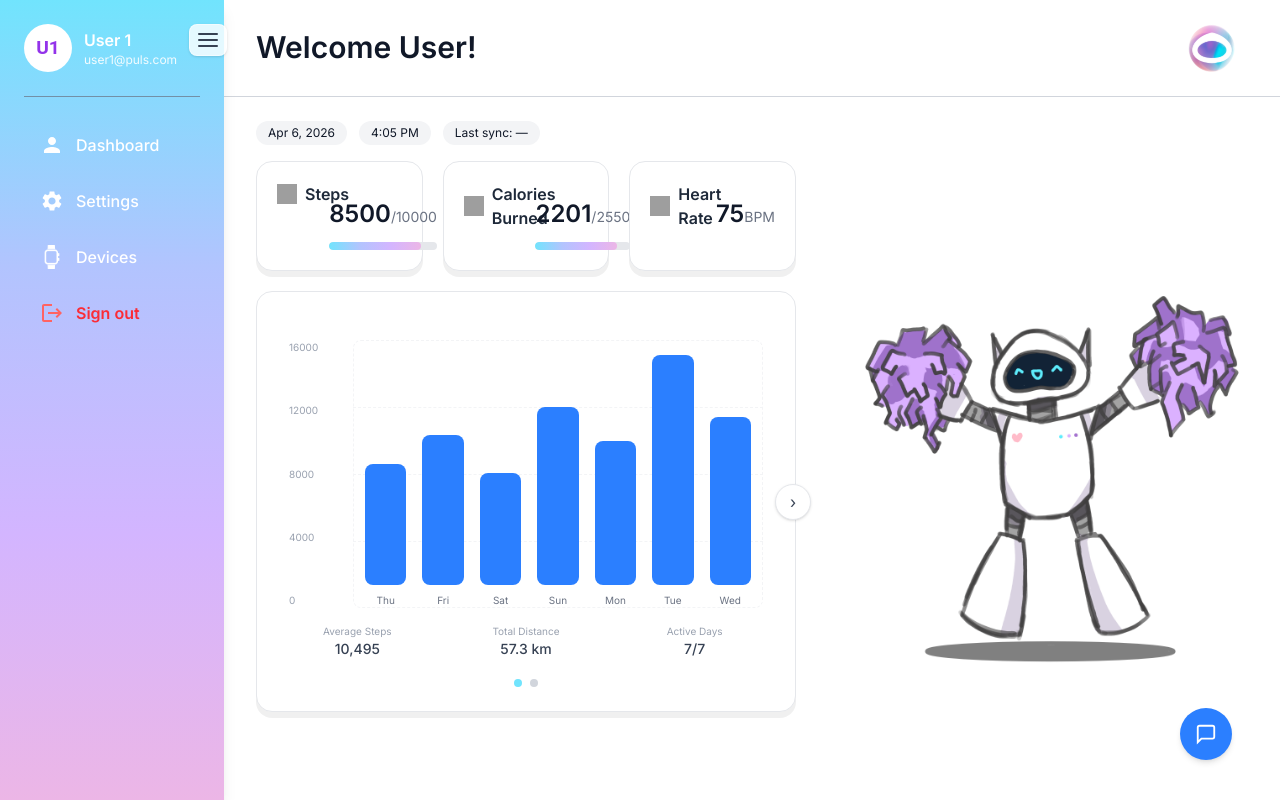
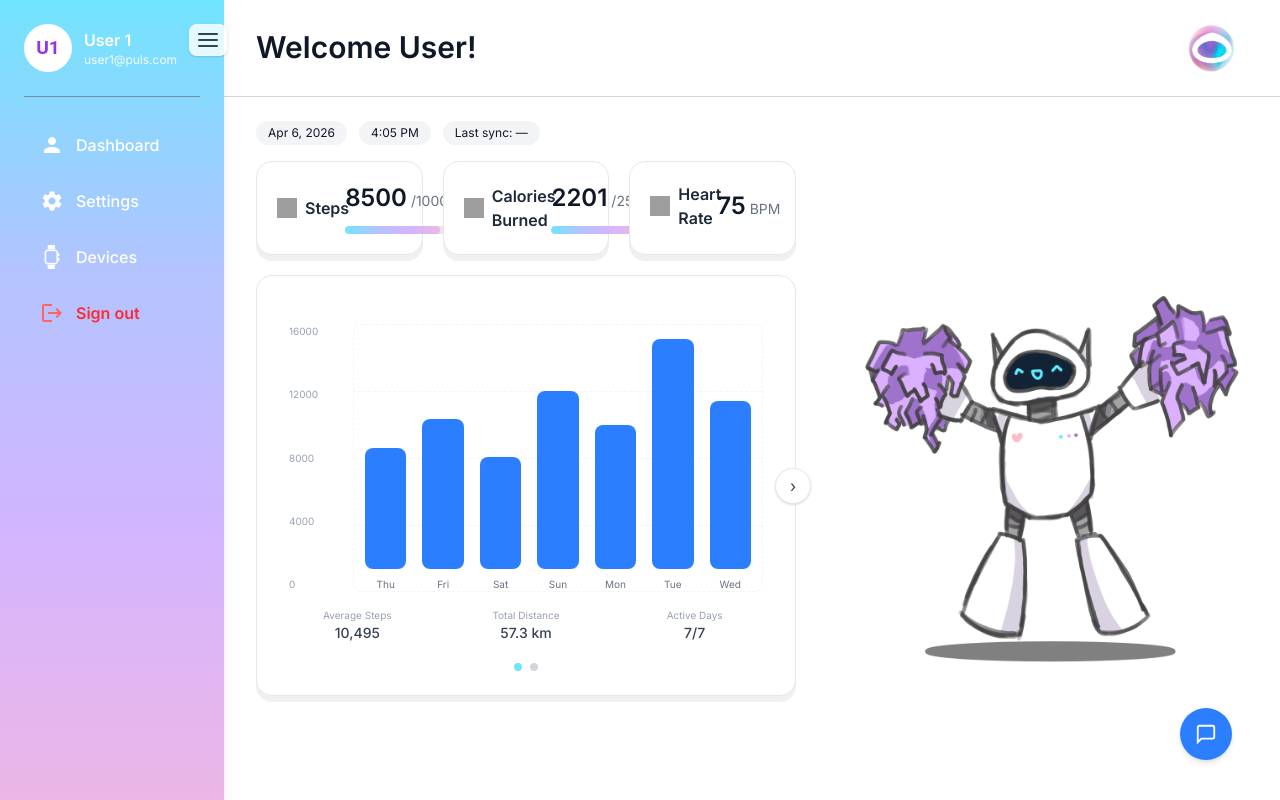
Before and after one commit to Pulse-Software-Inc/pulse-link, a Next.js app: page /main/user-dashboard in a window 1280 px wide. Built offline with nearby package versions, Linux system fonts and the light colour scheme; grey boxes are pictures that could not be loaded.

Commit message:
refactoring the the dashcard components

```diff
--- a/src/components/UserDetails.js
+++ b/src/components/UserDetails.js
@@ -249,7 +249,7 @@ export default function UserGraphs({ client, onClose }) {
 				main: details.steps.toLocaleString(),
 				sub: ` / ${STEP_GOAL.toLocaleString()}`,
 				progress: { value: details.steps, max: STEP_GOAL },
-				footer: '4% more than yesterday',
+				footer: null,
 			},
 			{
 				id: 'calories',
@@ -258,7 +258,7 @@ export default function UserGraphs({ client, onClose }) {
 				main: details.calories.toLocaleString(),
 				sub: ` / ${CALORIE_GOAL.toLocaleString()}`,
 				progress: { value: details.calories, max: CALORIE_GOAL },
-				footer: 'Daily calorie target',
+				footer: null,
 			},
 			{
 				id: 'heart-rate',
@@ -266,7 +266,7 @@ export default function UserGraphs({ client, onClose }) {
 				title: 'Heart Rate',
 				main: details.heartRate > 0 ? details.heartRate.toLocaleString() : 'N/A',
 				sub: details.heartRate > 0 ? ' BPM' : '',
-				footer: `Status: ${details.heartStatus} | Resting: ${details.restingHeartRate > 0 ? details.restingHeartRate : 'N/A'} BPM`,
+				footer: null,
 			},
 		];
 	}, [details]);
--- a/src/components/dashboard/DashCards.js
+++ b/src/components/dashboard/DashCards.js
@@ -10,15 +10,16 @@ function clamp(x, min, max) {
 }
 
 function ProgressBar({ value = 0, max = 100 }) {
-    const safeMax = max == 0 ? 1 : max;
-    const percen = clamp((value / max) * 100, 0, 100);
+    const safeMax = Number(max) > 0 ? Number(max) : 1;
+    const safeValue = Number.isFinite(Number(value)) ? Number(value) : 0;
+    const percent = clamp((safeValue / safeMax) * 100, 0, 100);
 
     return (
         <div className="h-2 w-full rounded-full bg-gray-200 overflow-hidden">
             <div
                 className="h-full rounded-full"
                 style={{
-                width: `${percen}%`,
+                width: `${percent}%`,
                 background: `linear-gradient(to right, #71E4FD, #B2C4FE, #D3B5FF, #ECB6E6)`
             }}
             />
@@ -31,7 +32,7 @@ export default function DB_card({ val }) {
     return (
         //icon and title at the top.
         <div className="rounded-2xl border border-gray-200 bg-white shadow-[0_6px_0_rgba(0,0,0,0.06)] p-5">
-            <div className="flex items-start justify-between">
+            <div className="flex items-center justify-between gap-4">
                 <div className="flex items-center gap-2">
                     <Image
                         src={val.iconSrc}
@@ -44,8 +45,8 @@ export default function DB_card({ val }) {
                     <h3 className="font-semibold text-gray-800">{val.title}</h3>
                 </div>
                 {/*just includes the value, progress and footer*/}
-                <div className="mt-4">
-                    <div className="text-gray-900">
+                <div className="w-full max-w-[180px] text-right">
+                    <div className="text-gray-900 flex items-baseline justify-end gap-1">
                         <span className="text-2xl font-semibold">{val.main}</span>
                         {val.sub ? <span className="text-sm text-gray-500">{val.sub}</span> : null}
                     </div>
```
